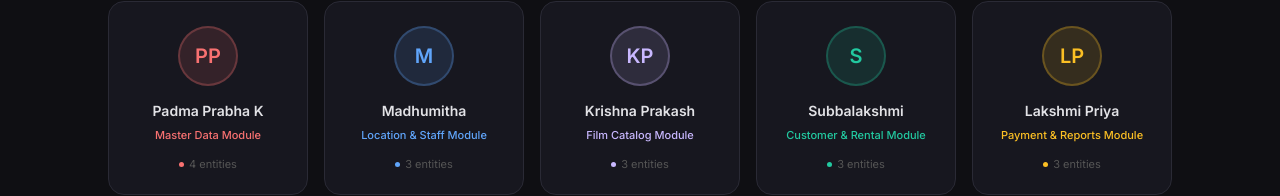
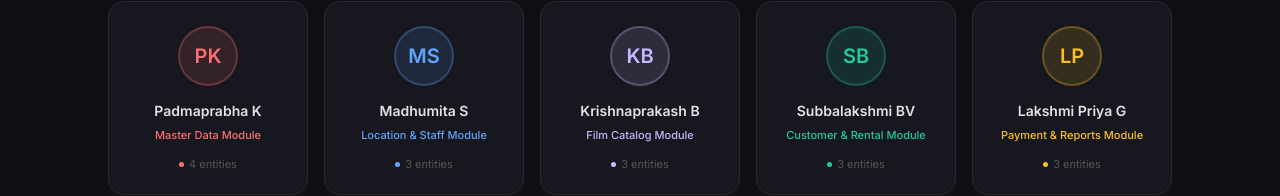
Before and after one commit to Lakshpri/film_rental, an Angular app in the folder frontend/film-rental-ui/: page / in a window 1280 px wide. Shown: the part 431-627 px from the top of the page. Built offline with nearby package versions, Linux system fonts and the light colour scheme.

Commit message:
fix: correct member names, typos and sub-route nav

```diff
--- a/frontend/film-rental-ui/src/app/auth/auth.service.ts
+++ b/frontend/film-rental-ui/src/app/auth/auth.service.ts
@@ -42,9 +42,9 @@ export class AuthService {
   readonly teamMembers: TeamMember[] = [
     {
       id: 'padmaprabha',
-      displayName: 'Padma Prabha K',
+      displayName: 'Padmaprabha K',
       username: 'padmaprabha',
-      backendUsername: 'padmaprabha',   // ✅ matches SecurityConfig username
+      backendUsername: 'padmaprabha',
       role: 'MASTER_DATA',
       module: 'Master Data Module',
       color: '#f87171',
@@ -97,10 +97,10 @@ export class AuthService {
       ]
     },
     {
-      id: 'madhumitha',
-      displayName: 'Madhumitha',
-      username: 'madhumitha',
-      backendUsername: 'madhumita',     // ✅ matches SecurityConfig username
+      id: 'madhumita',
+      displayName: 'Madhumita S',
+      username: 'madhumita',
+      backendUsername: 'madhumita',
       role: 'LOCATION_STAFF',
       module: 'Location & Staff Module',
       color: '#60a5fa',
@@ -144,9 +144,9 @@ export class AuthService {
     },
     {
       id: 'krishnaprakash',
-      displayName: 'Krishna Prakash',
+      displayName: 'Krishnaprakash B',
       username: 'krishnaprakash',
-      backendUsername: 'krishnaprakash', // ✅ matches SecurityConfig username
+      backendUsername: 'krishnaprakash',
       role: 'FILM_CATALOG',
       module: 'Film Catalog Module',
       color: '#c9b8ff',
@@ -194,9 +194,9 @@ export class AuthService {
     },
     {
       id: 'subbalakshmi',
-      displayName: 'Subbalakshmi',
+      displayName: 'Subbalakshmi BV',
       username: 'subbalakshmi',
-      backendUsername: 'subbalakshmi',  // ✅ matches SecurityConfig username
+      backendUsername: 'subbalakshmi',
       role: 'CUSTOMER_RENTAL',
       module: 'Customer & Rental Module',
       color: '#22c9a0',
@@ -237,10 +237,10 @@ export class AuthService {
       ]
     },
     {
-      id: 'lakshmipriyta',
-      displayName: 'Lakshmi Priya',
-      username: 'lakshmipriyta',
-      backendUsername: 'lakshmipriya',  // ✅ matches SecurityConfig username
+      id: 'lakshmipriya',
+      displayName: 'Lakshmi Priya G',
+      username: 'lakshmipriya',
+      backendUsername: 'lakshmipriya',
       role: 'PAYMENT_REPORTS',
       module: 'Payment & Reports Module',
       color: '#fbbf24',
@@ -302,7 +302,6 @@ export class AuthService {
   login(username: string, password: string): Observable<boolean> {
     const member = this.teamMembers.find(m => m.username === username);
     if (!member || password !== '1234') return of(false);
-    // ✅ uses backendUsername for Basic Auth header
     this._credentials = btoa(`${member.backendUsername}:${password}`);
     this._loggedIn = true;
     this._currentMember = member;
--- a/frontend/film-rental-ui/src/app/core/endpoint-detail/endpoint-detail.component.ts
+++ b/frontend/film-rental-ui/src/app/core/endpoint-detail/endpoint-detail.component.ts
@@ -44,7 +44,12 @@ export class EndpointDetailComponent implements OnInit {
   }
 
   goToCrud(endpoint: ApiEndpoint): void {
-    this.router.navigate([endpoint.route]);
+
+    if (endpoint.isSubRoute && this.entity) {
+      this.router.navigate([this.entity.route]);
+    } else {
+      this.router.navigate([endpoint.route]);
+    }
   }
 
   goBack(): void {
--- a/frontend/film-rental-ui/src/styles.css
+++ b/frontend/film-rental-ui/src/styles.css
@@ -699,6 +699,9 @@ select.form-control option { background: var(--bg-surface); }
   font-size: 12px; font-weight: 600;
   opacity: 0;
   transition: opacity 0.2s;
+  background: var(--bg-card);
+  padding: 2px 6px;
+  border-radius: 4px;
 }
 
 /* Info box */
@@ -816,7 +819,6 @@ select.form-control option { background: var(--bg-surface); }
 }
 .ep-row-sub {
   border-left: 3px solid var(--border);
-  margin-left: 20px;
   opacity: 0.85;
 }
 .ep-row-sub:hover { opacity: 1; }
```
